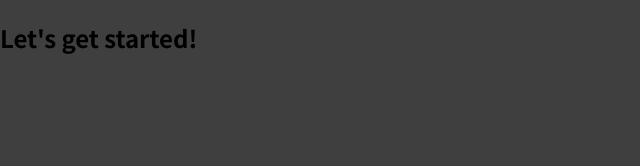
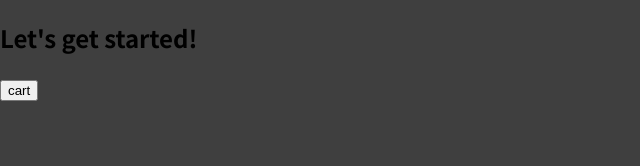
Before and after one commit to aliansyahFirdaus/100DayOfCode-food-app, a React (Create React App) app: page / in a window 1280 px wide. Shown: the top 166 px of the page, without its empty margins (0-640 px from the left). Built offline with nearby package versions, Linux system fonts and the light colour scheme.

Commit message:
add folder structures

```diff
--- a/src/App.js
+++ b/src/App.js
@@ -1,8 +1,12 @@
+import React, { Fragment } from "react";
+import Header from "./components/Layout/Header";
+
 function App() {
   return (
-    <div>
+    <Fragment>
       <h2>Let's get started!</h2>
-    </div>
+      <Header />
+    </Fragment>
   );
 }
 
--- /dev/null
+++ b/src/components/Layout/Header.js
@@ -0,0 +1,15 @@
+import React, { Fragment } from 'react'
+
+export default function Header() {
+  return (
+    <Fragment>
+      <header>
+        <h1></h1>
+        <button>cart</button>
+      </header>
+      <div>
+        <img />
+      </div>
+    </Fragment>
+  )
+}
```
Also changed, not shown: src/components/Layout/Header.modules.css (added).
